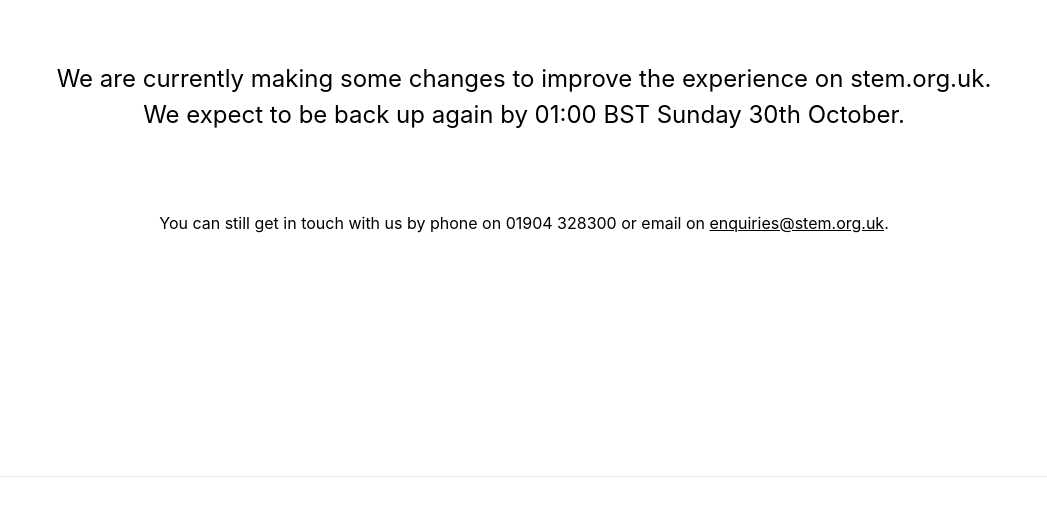
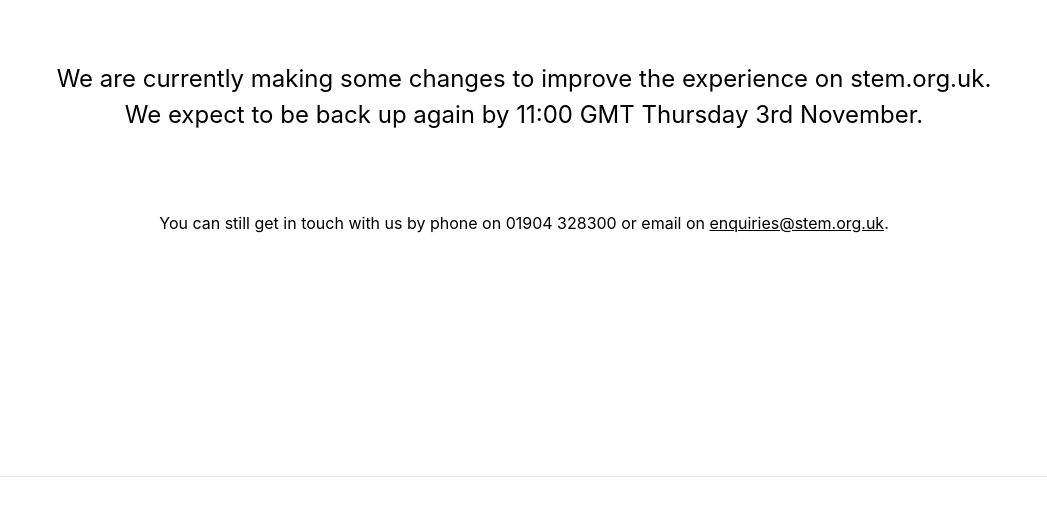
Before and after one commit to stem-learning-ltd/stemweb-service-unavailable, a plain HTML site: page index.html in a window 1280 px wide. Shown: the part 324-840 px from the top of the page, without its empty margins (116-1163 px from the left). Drawn offline with Linux system fonts and the light colour scheme.

Commit message:
Updated maint end date/time

```diff
--- a/index.html
+++ b/index.html
@@ -21,7 +21,7 @@
         <p class="description">
           We are currently making some changes to improve the experience on stem.org.uk.
           <br/>
-          We expect to be back up again by 01:00 BST Sunday 30th October.
+          We expect to be back up again by 11:00 GMT Thursday 3rd November.
         </p>
 
 
```
